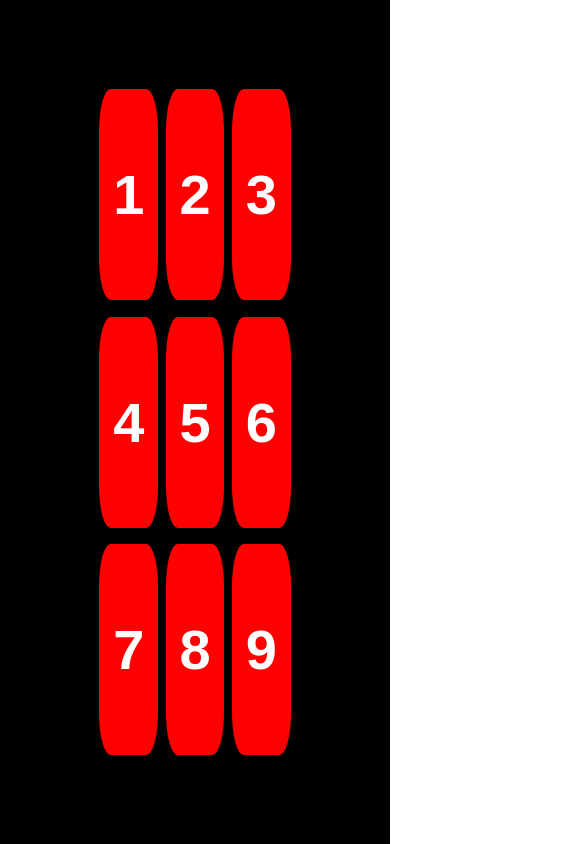
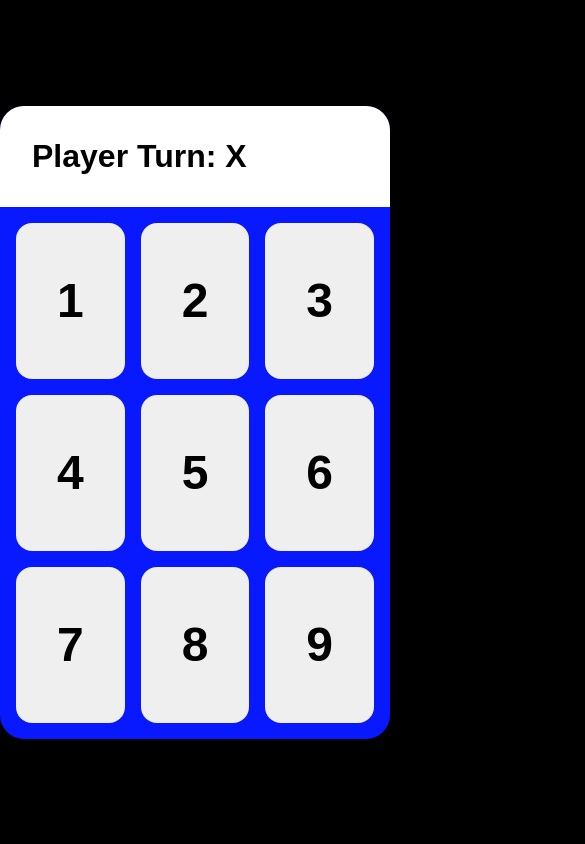
Before and after one commit to TheGreatL/TicTacToe, a plain HTML site: page index.html in a window 390 px wide. Shown: the top 844 px of the page, 585 px wide, since content can reach past the window. Drawn offline with Linux system fonts and the light colour scheme.

Commit message:
Responsive

```diff
--- a/index.html
+++ b/index.html
@@ -3,14 +3,14 @@
 <html lang="en">
     <head>
             <meta name="viewport" content="width = device-width, initial-scale= 1.0">
-
             <meta charset="UTF-8">
             <link rel="stylesheet" href="stlye.css">
             <title>I Dont Know</title>
     </head>
     <body>
-        <div class="Container">
+        <div class="container">
                 <h1 >Player Turn: <span id="playerTurn">X</span></h1>
+                <div class="buttoncontainer">
                     <Button type="Button" id="b1" onclick="clickedButton(1)">1</Button>
                     <Button type="Button" id="b2" onclick="clickedButton(2)" >2</Button>
                     <Button type="Button" id="b3" onclick="clickedButton(3)">3</Button>
@@ -21,6 +21,7 @@
                     <Button type="Button" id="b8" onclick="clickedButton(8)">8</Button>
                     <Button type="Button" id="b9" onclick="clickedButton(9)">9</Button>
                 </div>
+        </div>
         <script src="function.js"></script>
     </body>
 </html>
--- a/stlye.css
+++ b/stlye.css
@@ -1,41 +1,48 @@
 *{
+    margin: 0;
     padding: 0;
-    margin: 0;
+    box-sizing: -box;
+    border: none;
+    outline: none;
+}
+body{
     font-family: Arial, Helvetica, sans-serif;
+    background-color: black;
+    display: flex;
+    height: 100vh;
 }
-.Container{
+.container{
     margin: auto;
-    height: 100vh;
-     background-color: black;
-     display: grid;
-     grid-template-columns: repeat(3, 15%);
-     grid-template-rows: repeat(3, 25%);
-     gap: 2%;
-     justify-content: center;
-     align-content: center;
-     position: relative;
-}
-.Container button{
-    font-size: 350%;
-    border: none;
-    font-weight: 900;
-    background-color: red;
-    color: white;
-    border-radius: 20%;
-    cursor: pointer;
-    transition: background-color 0.5s, color  0.5s;
-}
-.Container button:hover{
-    background-color:rgb(249, 135, 135);
-}
-.Container button:active{
-    background-color:rgb(247, 197, 197);
-    color: black;
-}
-.Container h1{
-    position: absolute;
-    color: white;
-    left: 90vh;
-    top: 3%;
+    display: flex;
+    flex-direction: column;
+    height: 75%;
+    max-width: 50rem;
+    min-width: 15rem;
+    flex: 1;
+    background-color: rgb(8, 25, 255);
+    border-radius: 1.5rem;
+    overflow: hidden;
 
 }
+.container h1{
+    background-color: white;
+    padding-left: 2rem;
+    padding: 2rem;
+}
+.buttoncontainer{
+
+    flex: 1;
+    display: grid;
+    grid-template-columns: repeat(3, 1fr);
+    gap: 1rem;
+    padding: 1rem;
+
+
+
+}
+.buttoncontainer >button{
+    font-size: 3rem;
+    font-weight: 900;
+    cursor: pointer;
+    border-radius:1rem;
+}
```
Also changed, not shown: function.js (line endings or trailing spaces). Lines whose indentation alone changed are shown as unchanged.
